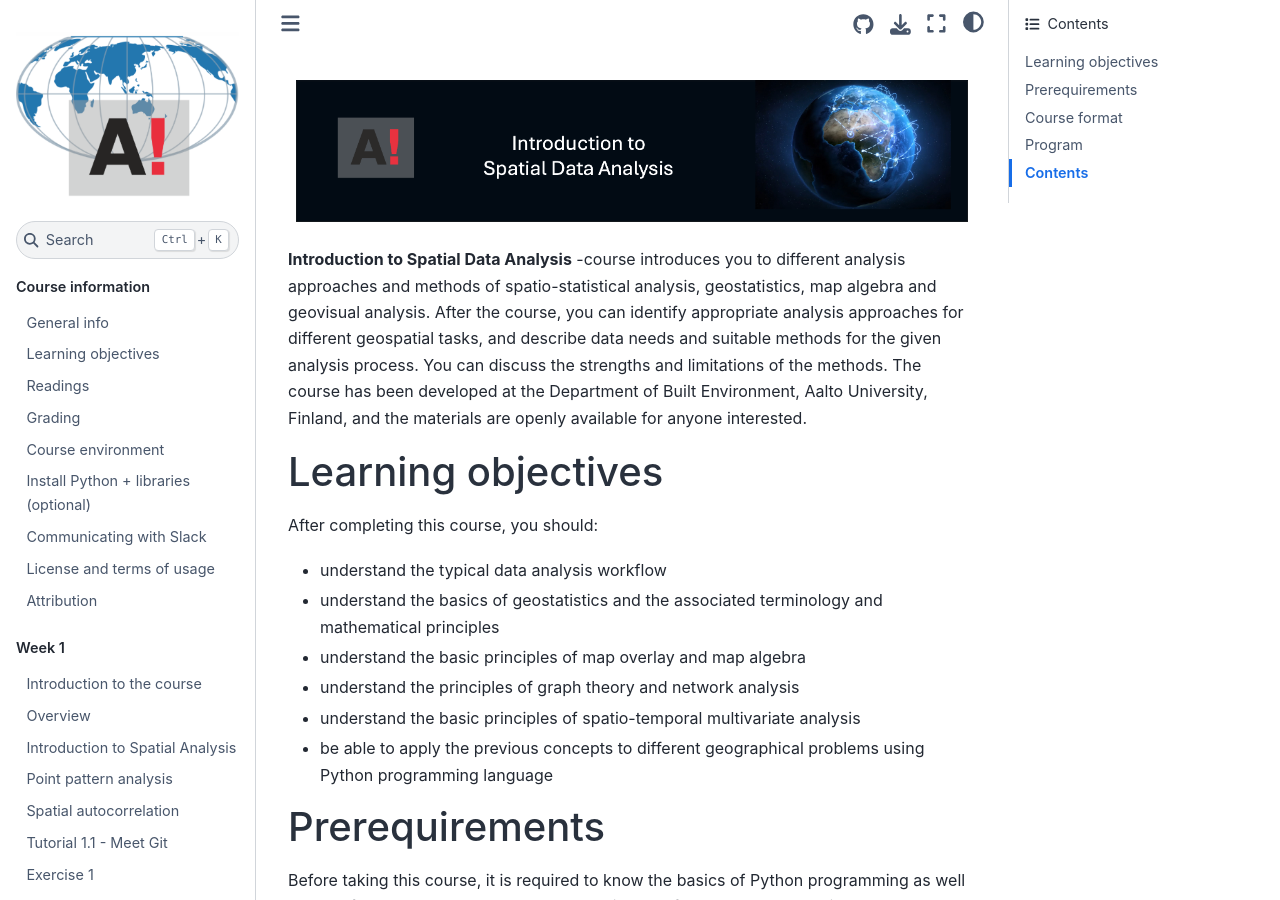
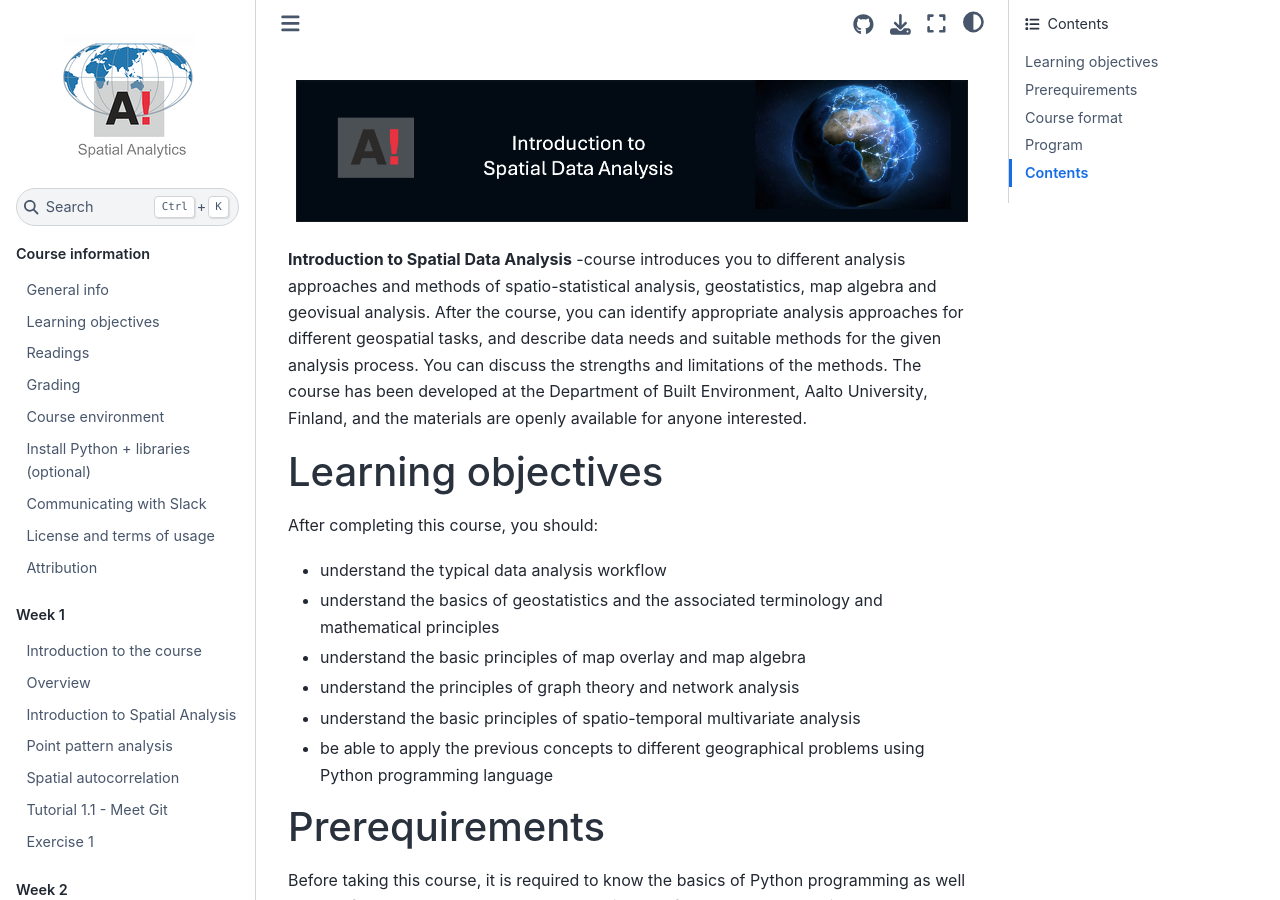
Before and after one commit to AaltoGIS/IntroSDA, a Sphinx documentation site: the page built from source/index.rst, in a window 1280 px wide and 900 px high. Built offline with Sphinx 7.4.7 and the Sphinx Book theme 1.1.4, drawn with Linux system fonts in a browser that asks for light colours; pages that are not in the unit, such as notebooks, are missing from menus.

Commit message:
Use smaller logo

```diff
--- a/source/conf.py
+++ b/source/conf.py
@@ -60,7 +60,7 @@ todo_include_todos = True
 # relative to this directory. They are copied after the builtin static files,
 # so a file named "default.css" will overwrite the builtin "default.css".
 html_static_path = ['_static']
-html_logo = 'img/Aalto_logo.png'
+html_logo = 'img/slack-icon.png'
 html_title = ""
 
 # Custom CSS
```
